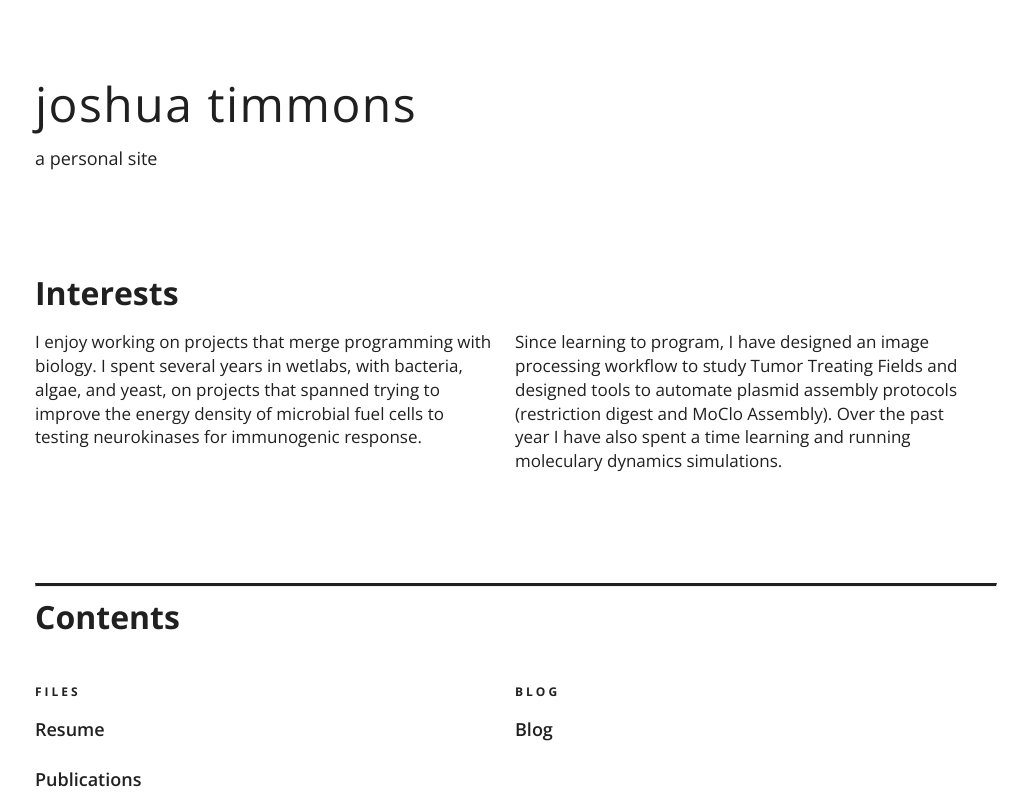
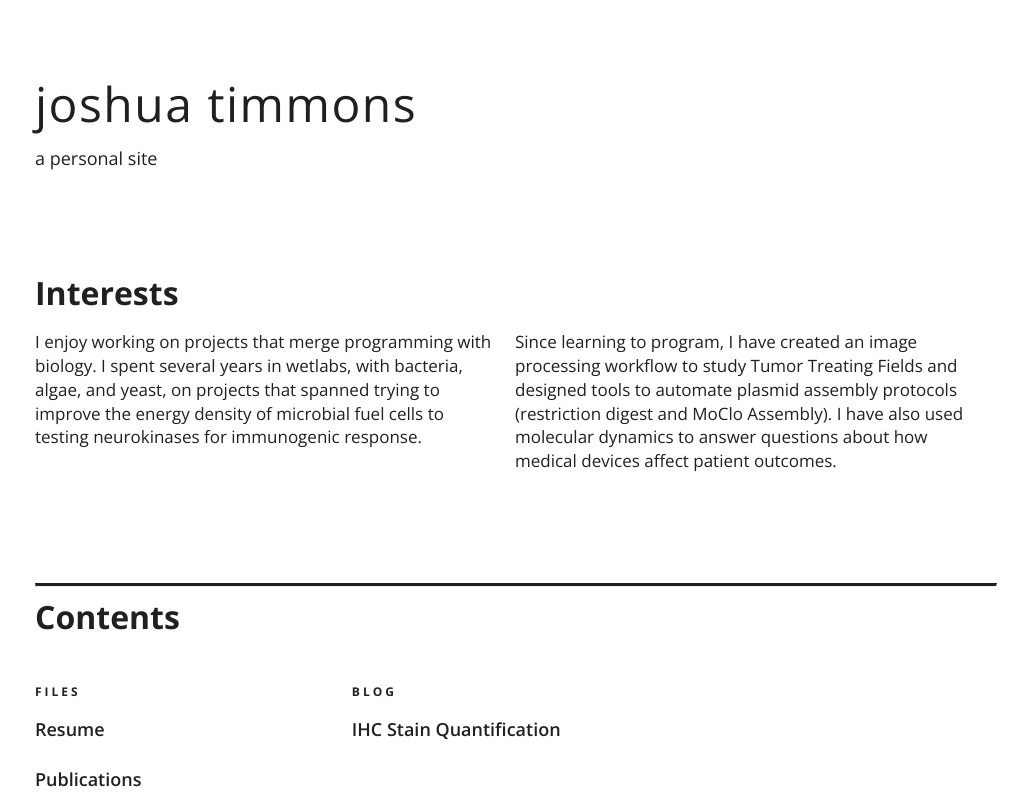
Before and after one commit to jjti/personal-site, a React app: page / in a window 1280 px wide. Shown: the top 800 px of the page, without its empty margins (125-1153 px from the left). Built offline with nearby package versions, Linux system fonts and the light colour scheme.

Commit message:
+/- blog posts sorted on date in index.js and added to App.js

```diff
--- a/src/App.js
+++ b/src/App.js
@@ -1,10 +1,11 @@
 import React, { Component } from "react";
 
 import { Footer } from "./components";
+import Resume from "./pages/files/Resume.pdf";
+import Blogs from "./pages/blog/index.js";
+
 import "./index.css";
 import "./App.css";
-
-import Resume from "./pages/files/Resume.pdf";
 
 class App extends Component {
   render() {
@@ -25,18 +26,18 @@ class App extends Component {
               response.
             </p>
             <p>
-              Since learning to program, I have designed an image processing
+              Since learning to program, I have created an image processing
               workflow to study Tumor Treating Fields and designed tools to
               automate plasmid assembly protocols (restriction digest and MoClo
-              Assembly). Over the past year I have also spent a time learning
-              and running moleculary dynamics simulations.
+              Assembly). I have also used molecular dynamics to answer questions
+              about how medical devices affect patient outcomes.
             </p>
           </div>
         </section>
         <hr />
         <section>
           <h2 style={{ marginBottom: "45px" }}>Contents</h2>
-          <div className="contents" style={{ float: "left" }}>
+          <div className="contents" style={{ float: "left", width: "33%" }}>
             <h6>FILES</h6>
             <ul>
               <li>
@@ -49,14 +50,16 @@ class App extends Component {
               </li>
             </ul>
           </div>
-          <div className="contents" style={{ float: "right" }}>
+          <div className="contents" style={{ float: "right", width: "67%" }}>
             <a href="/blog">
               <h6>BLOG</h6>
             </a>
             <ul>
-              <li>
-                <a href="/blog">Blog</a>
-              </li>
+              {Blogs.map(b => (
+                <li key={b.href}>
+                  <a href={b.href}>{b.title}</a>
+                </li>
+              ))}
             </ul>
           </div>
         </section>
--- a/src/components/Header.css
+++ b/src/components/Header.css
@@ -4,7 +4,7 @@
 }
 
 .Header {
-	width: calc(100% - 80px);
+	width: 100%;
 	max-width: 960px;
 	position: fixed;
 	background-color: hsla(0, 0%, 100%, 0.97);
@@ -46,7 +46,7 @@ ul li a {
 	color: #467bcc;
 }
 
-@media (max-width: 640px) {
+@media (max-width: 850px) {
 	.Header {
 		height: 80px;
 		width: 100% !important;
@@ -65,7 +65,7 @@ ul li a {
 
 	.Header nav a {
 		font-size: 15px;
-		padding-left: 15px;
+		padding: 15px;
 	}
 
 	.Header-wrapper {
--- a/src/components/SingleEntry.jsx
+++ b/src/components/SingleEntry.jsx
@@ -6,11 +6,11 @@ const SingleEntry = ({ title, date, blurb, href, newTab = true }) => (
 	<div className="single-entry">
 		<br />
 		<a href={href} target={newTab ? "_blank" : null}>
-			<div class="single-entry-header">
+			<div className="single-entry-header">
 				<h3>{title}</h3>
 				{newTab && <p>Link</p>}
 			</div>
-			<p className="date">{date}</p>
+			<p className="date">{new Date(date).toLocaleDateString()}</p>
 			<p className="blurb">{blurb}</p>
 		</a>
 	</div>
--- a/src/pages/Blog.css
+++ b/src/pages/Blog.css
@@ -1,8 +1,22 @@
+.blog-header {
+	display: flex;
+	align-items: baseline;
+	margin-top: 20px;
+}
+
+.blog-header h2 {
+	margin-bottom: 0;
+}
+
 .blog-body h3 {
 	border-top: 2px solid rgb(32, 32, 32);
 	max-width: 750px;
 	padding-top: 10px;
 	margin-top: 75px;
+}
+
+.blog-body h5 img {
+	display: block;
 }
 
 .blog-body p {
--- a/src/pages/Blog.jsx
+++ b/src/pages/Blog.jsx
@@ -3,21 +3,20 @@ import { Switch, Route, Redirect, withRouter } from "react-router-dom";
 import marked from "marked";
 
 import OutsideArticles from "./blog/outside/OutsideArticles.jsx";
-import { Header, Footer, SingleEntry as BlogPost } from "../components";
+import { Header, Footer, SingleEntry as BlogPreview } from "../components";
+import Blogs from "./blog/index.js";
 
 import "./Blog.css";
 
-const posts = require.context("./blog", false, /.jsx$/);
-const blogs = posts.keys().map(k => posts(k).default);
-
+// no article has been selected, render the preview list in /blog
 const BlogHome = ({ history }) => (
 	<section>
 		<h2>Blog</h2>
-		{blogs.map(b => (
-			<BlogPost
+		{Blogs.map(b => (
+			<BlogPreview
 				key={b.title}
 				{...b}
-				href={`/blog/${b.href}`}
+				href={b.href}
 				newTab={false}
 			/>
 		))}
@@ -25,18 +24,23 @@ const BlogHome = ({ history }) => (
 	</section>
 );
 
+// render header, footer, and routes to the posts
 export default class Blog extends Component {
 	render() {
 		return (
 			<div className="Container">
 				<Header />
 				<Switch>
-					{blogs.map(b => (
+					{Blogs.map(b => (
 						<Route
-							path={`/blog/${b.href}`}
+							path={b.href}
+							exact
 							key={b.href}
 							render={() => (
 								<section>
+									<div className="blog-header">
+										<h2>{b.title}</h2>
+									</div>
 									<div
 										className="blog-body"
 										dangerouslySetInnerHTML={{
--- a/src/pages/blog/IHCQuant.jsx
+++ b/src/pages/blog/IHCQuant.jsx
@@ -3,13 +3,11 @@ import stainedAll from "./images/stained-all.png";
 import stainedImmuno from "./images/stained-immuno.png";
 
 const title = "IHC Stain Quantification";
+const blurb =
+	"A short script for (naively) using brightness thresholding to find the stained surface area ratio of an immunohistochemistry slide";
 const date = "9/30/2017";
-const blurb = "A short script for (naively) using brightness thresholding to find the stained surface area ratio of an immunohistochemistry slide";
 
 const post = `
-## ${title}
-${date}
-### Motivation
 My lab was doing an analysis of breast cancer patients looking for correlations between
 cytotoxic T cells and overall survival. Part of this invoved investigation of IHC tumor punches.
 Their panel of antigens included ARG1, CD3, etc.
@@ -33,15 +31,13 @@ To find the brightness cutoff to use for a "stained" region, I uploaded a few sa
 tools [[4](https://www.unige.ch/medecine/bioimaging/files/1914/1208/6000/Quantification.pdf)]. HSV format was particularly suited for this type
 of thresholding since [saturation is built into the image format.](https://en.wikipedia.org/wiki/HSL_and_HSV#Saturation)
 
-![Stained immune cells IHC Slide](${stainedImmuno} "Stained cytotoxic cells")
-##### With a saturation cut-off of 147
+##### ![Stained immune cells IHC Slide](${stainedImmuno} "Stained cytotoxic cells") With a saturation cut-off of 147
 
 This was a good start, but the other factor to take into account was that not 100% of the slides were covered by tissue. Fortunately, since even
 the thin layers along the edges are slightly darker than the areas without any tissue in the slides, I was also able to threshold on
 tissue as well.
 
-![Stained tissue](${stainedAll} "Stained tissue -- total area")
-##### Saturation cut-off of 209 (including darker pixels to get total area of tissue)
+##### ![Stained tissue](${stainedAll} "Stained tissue -- total area") Saturation cut-off of 209 (including darker pixels to get total area of tissue)
 
 With these two counts in hand (the number of pixels that are "stained" versus the number that fall under the class of "tissue"), it was possible
 to create a ratio for each slide.
@@ -150,7 +146,6 @@ APA
 
 const IHCQuant = {
 	title: title,
-	href: "IHCQuant",
 	date: date,
 	blurb: blurb,
 	__content: post
--- /dev/null
+++ b/src/pages/blog/index.js
@@ -0,0 +1,18 @@
+// get all blog posts (files ending in jsx) and return them, sorted by date
+const posts = require.context(".", false, /.jsx$/);
+const blogs = posts
+	.keys()
+	.map(k => posts(k).default)
+	.map(b => {
+		const d = new Date(b.date);
+		const href = `/blog/${d.getFullYear()}/${d.getMonth() +
+			1}/${d.getDate()}/${b.title.split(" ").join("-")}`;
+		const date = d.getTime();
+
+		console.log(href);
+
+		return { ...b, href, date };
+	}); // hyphenate title to url w/ date, convert time to sortable int
+blogs.sort((a, b) => a.date - b.date);
+
+export default blogs;
```
